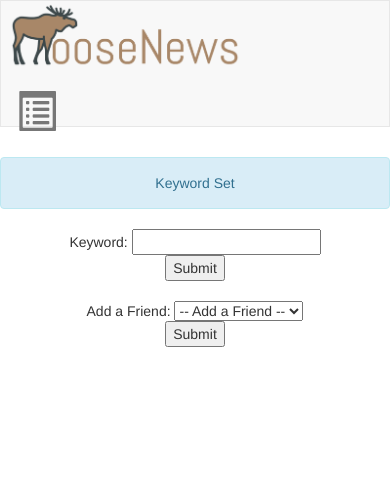
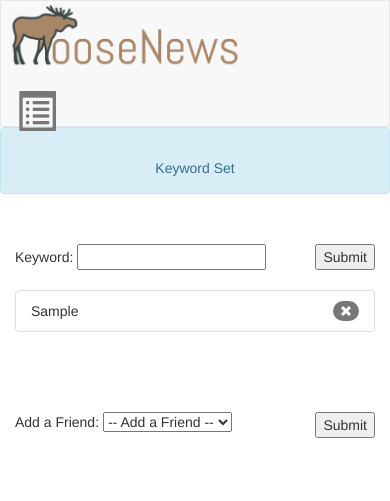
Before and after one commit to deco3500/moose-pirates, a PHP site: the page made by settings.php in a window 390 px wide. Shown: the top 501 px of the page. Run offline with PHP 8.4, Linux system fonts and the light colour scheme; the visitor is signed in with stand-in values (Sample User, id 1); tables that the repository leaves empty or names only in its code hold one stand-in row (values such as "Sample post").

Commit message:
Display Set friends and Keywords

```diff
--- a/css/style.css
+++ b/css/style.css
@@ -1,31 +1,8 @@
 /* CSS Document */
 
-.tile{
-	height:200px;
-	text-align:center;
-	padding-top: 100px;
-}
+.news_tile {
+	word-wrap: break-word;
 
-#facebook{
-	background-color:blue;
-	color: white;
-
-
-}
-
-#youtube{
-	background-color:red;
-	color: white;
-}
-
-#google{
-	background-color:black;
-	color: white;
-}
-
-#imdb{
-	background-color:yellow;
-	color: black;
 }
 
 .center{
@@ -38,6 +15,18 @@
 		margin-left: 40px;
 		}
 
-.glyphicon{
+.glyphicon-list-alt{
 	font-size:40px;
 }
+
+.infoList{
+	padding: 30px;
+}
+
+.glyphicon-remove{
+color: #FFF;
+}
+
+.glyphicon-remove:hover{
+color: navy;
+}
--- a/index.php
+++ b/index.php
@@ -71,7 +71,6 @@ $result = mysqli_query($conn, $query);
 </nav>
     <div class="row">
         <div class="col-md-11">
-        <h3> News Feed </h3>
         <div>
         <div class="row">
         <?php
@@ -115,6 +114,7 @@ $result = mysqli_query($conn, $query);
 					$news = json_decode ($response->getBody(), 1);
 
 						foreach ($news['value'] as $acc) {
+							file_put_contents('function.log', date('H:i:s') . __FUNCTION__ . __LINE__ . print_r($acc  , true) . "\n", FILE_APPEND);
 						if (isset($acc['image']['thumbnail']['contentUrl'])){
 							echo "<div class='col-md-3 center news_tile'>";
 							echo "<img src='" . $acc['image']['thumbnail']['contentUrl'] . "' height='200' width='200' </img>";
@@ -136,7 +136,7 @@ $result = mysqli_query($conn, $query);
         </div>
 
 		</div>
-        <div class="col-md-1" style=" text-align:center">
+        <div class="col-md-1 center" style=" text-align:center">
  			<a class="btn btn-social-icon btn-lg btn-facebook">
  				 <span class="fa fa-facebook"></span>
 			</a>
--- a/settings.php
+++ b/settings.php
@@ -30,6 +30,14 @@ $query2 = "Select * from users where email <> '". $_SESSION['user']."' AND id no
 
 $result2 = mysqli_query($conn, $query2);
 
+$query3 = "Select keyword from user_keywords where id in (SELECT id from users where email = '". $_SESSION['user'] ."'  )";
+
+$keywords = mysqli_query($conn, $query3);
+
+$query4 = "Select * from users where email <> '". $_SESSION['user'] ."'  AND id IN (Select friend_id FROM friends where id IN (SELECT id from users where email = '". $_SESSION['user'] ."'  ))";
+
+$friends = mysqli_query($conn, $query4);
+
 ?>
 <!doctype html>
 <html>
@@ -56,14 +64,25 @@ $result2 = mysqli_query($conn, $query2);
     </div>
  </div>
 </nav>
+<?php if ($status  == 'error') { echo '<div class=" center alert alert-danger">'. $_GET['message']. '</div>';} elseif ($status  == 'success') { echo '<div class=" center alert alert-info">'. $_GET['message']. '</div>';}?>
+<div class="row">
+<div class="infoList col-md-6 clearfix" >
 
-<div class="center" >
-	<?php if ($status  == 'error') { echo '<div class="alert alert-danger">'. $_GET['message']. '</div>';} elseif ($status  == 'success') { echo '<div class="alert alert-info">'. $_GET['message']. '</div>';}?>
 		<form action="insert.php" method="post">
-			Keyword: <input type="text" name="keyword"><br>
-		<input type="submit">
+			Keyword: <input type="text" name="keyword">
+		<input class="pull-right" type="submit">
 		</form>
         </br>
+
+        <ul class="list-group">
+         <?php while ($row = mysqli_fetch_assoc($keywords)) {
+          		echo '<li class="list-group-item">'.$row['keyword'].' <span class="badge"><a href="deleteKeyword.php?keyword='. $row['keyword'] .'"><span class="glyphicon glyphicon glyphicon-remove" aria-hidden="true"></span></a></span></li>';
+		 } ?>
+        </ul>
+
+</div>
+<div class="infoList col-md-6 clearfix" >
+
         <form action="insertFriend.php" method="post">
 			Add a Friend: <select name="friend" id="friend" required>
             				  <option disabled selected>-- <?= ('Add a Friend'); ?> --</option>
@@ -71,11 +90,20 @@ $result2 = mysqli_query($conn, $query2);
                               		echo "<option value='". $row['id'] ."'>".$row['name'] ."</option>";
 							  } ?>
                             </select>
-                            </br>
-		<input type="submit">
+
+		<input class="pull-right" type="submit">
 		</form>
+        </br>
+
+        <ul class="list-group">
+         <?php while ($row = mysqli_fetch_assoc($friends)) {
+          		echo '<li class="list-group-item">'.$row['name'].' <span class="badge"><a href="deletefriend.php?friend='.$row['id'].'"><span class="glyphicon glyphicon glyphicon-remove" aria-hidden="true"></span></a></span></li>';
+		 } ?>
+        </ul>
 
 </div>
+</div>
+
 
 
 </body>
```
Also changed, not shown: deleteKeyword.php (added, +37 -0 lines), deletefriend.php (added, +33 -0 lines), 1 other file.
